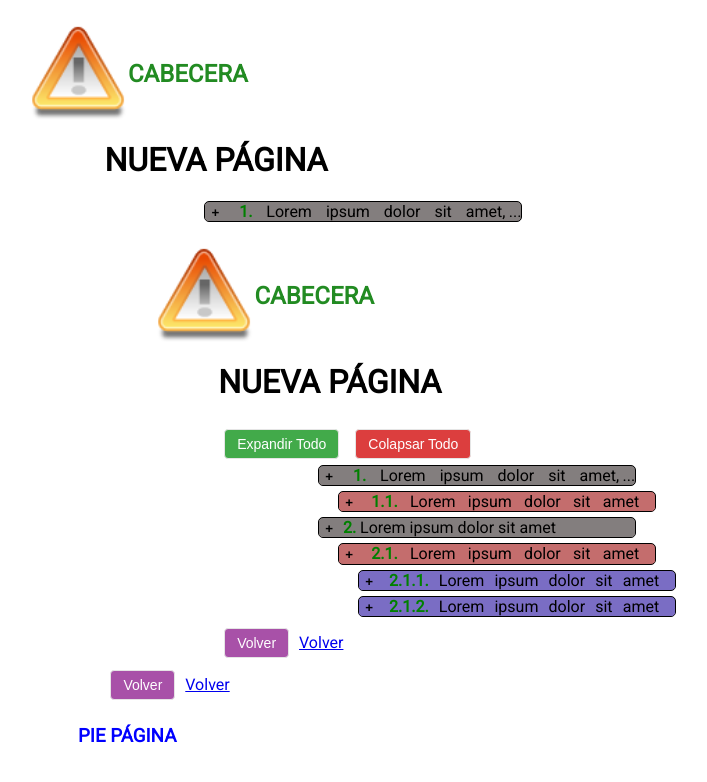
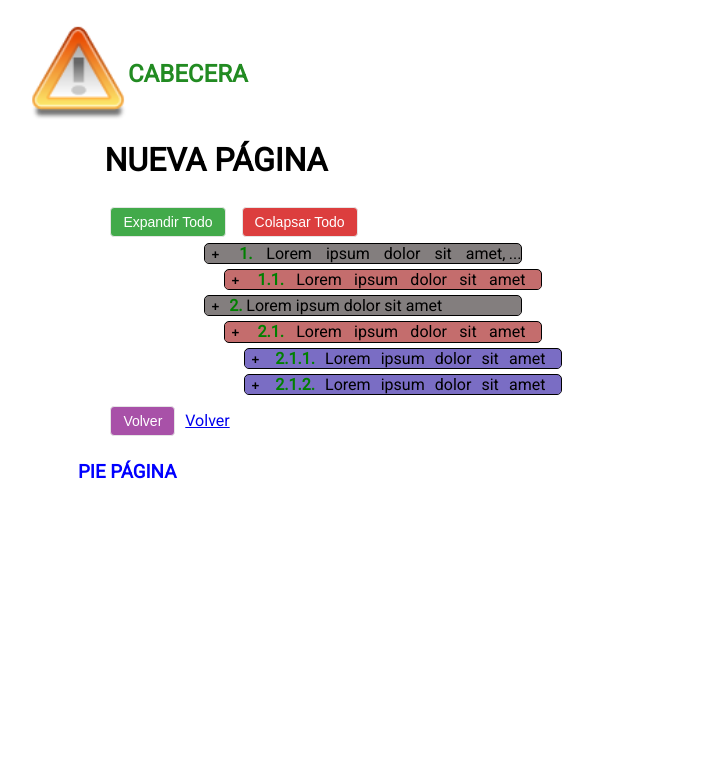
Before and after one commit to zni4/EjemploMensajeError, a plain HTML site: page NuevaPagina.html in a window 1280 px wide. Shown: the whole page, without its empty margins (30-737 px from the left). Drawn offline with Linux system fonts and the light colour scheme.

Commit message:
Corregir errores de sincronización

```diff
--- a/NuevaPagina.html
+++ b/NuevaPagina.html
@@ -9,41 +9,6 @@
 
 <script src="NuevaPagina.js"></script>
 <script src="Include.js"></script>
-
-<html lang="en">
-	<head>
-		<meta charset="UTF-8" />
-		<meta name="viewport" content="width=device-width, initial-scale=1.0" />
-		<meta http-equiv="X-UA-Compatible" content="ie=edge" />
-		<link rel="shortcut icon" href="Warning.png" />
-		<title>Nueva Pagina</title>
-	</head>
-
-	<body>
-		<div include-html="Header.html"></div>
-
-        <div class="cabeceraPpal">
-            <h1>NUEVA PÁGINA</h1>
-
-<link href="Mensaje.css" rel="stylesheet" />
-<link href="NuevaPagina.css" rel="stylesheet" />
-
-<script src="NuevaPagina.js"></script>
-<script src="Include.js"></script>
-            <div class="contenedor"
-                 id="div1niv1-1">
-                <button class="Botonmas" id="mas1niv1-1" onclick="Mostrar('div1niv1-1','mas1niv1-1');">
-                    +
-                </button>
-                <b>1.</b> Lorem ipsum dolor sit amet, consectetur adipisicing elit. Porro
-                voluptatum illum debitis, hic, impedit obcaecati provident eum
-                cupiditate expedita assumenda, temporibus numquam velit. Doloribus
-                quibusdam laboriosam accusantium ullam provident fugit! Lorem ipsum
-                dolor sit amet, consectetur adipisicing elit. Autem voluptatem qui
-                similique cumque provident obcaecati vitae sapiente, minus dolore
-                officia temporibus perspiciatis aliquid laborum. Qui fuga magnam iure
-                expedita architecto.
-            </div>
 
 <html lang="en">
 	<head>
@@ -163,11 +128,6 @@
 			</button>
 			<a href="Mensaje.html">Volver</a>
 		</div>
-            <button class="Botonmorado" onclick="Volver();">
-                Volver
-            </button>
-            <a href="Mensaje.html">Volver</a>
-        </div>
 
 		<div include-html="Footer.html"></div>
 	</body>
```
